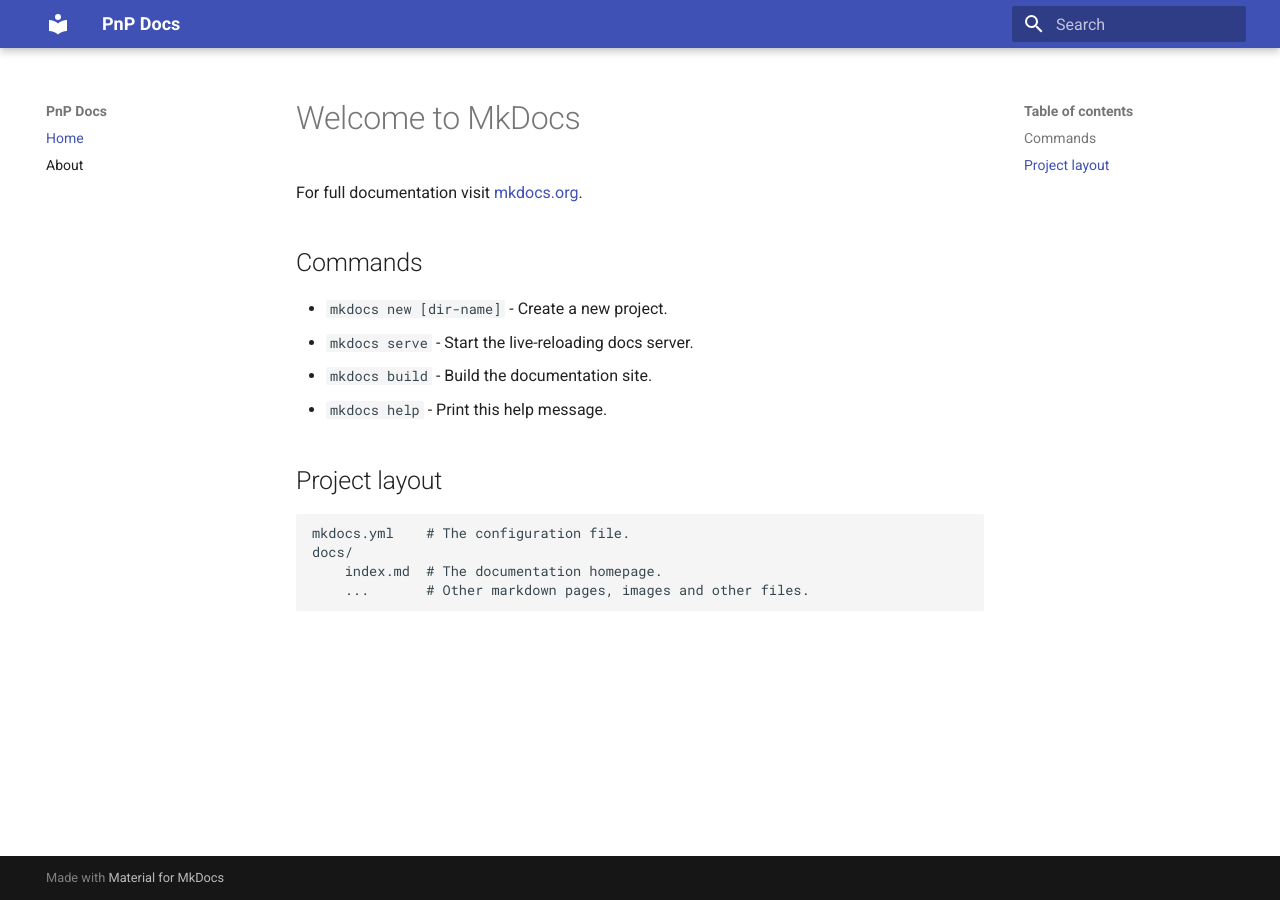
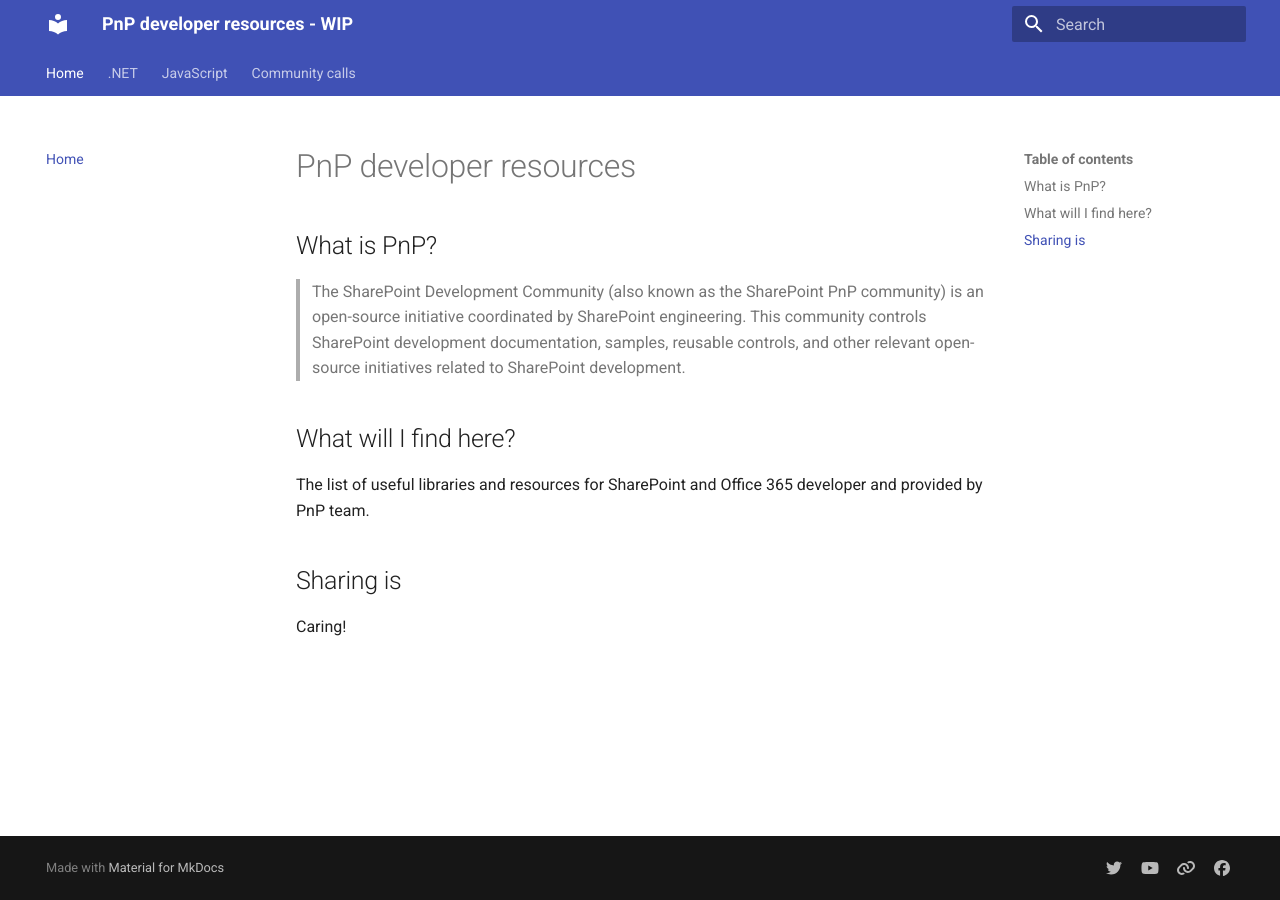
Before and after one commit to s-KaiNet/pnp-dev-resources, an MkDocs documentation site: the page built from docs/index.md, in a window 1280 px wide. Built offline with MkDocs 1.6.1 and Material for MkDocs 9.7.7, drawn with Linux system fonts in a browser that asks for light colours.

Commit message:
Basic structure.

```diff
--- a/docs/index.md
+++ b/docs/index.md
@@ -1,17 +1,11 @@
-# Welcome to MkDocs
+# PnP developer resources
 
-For full documentation visit [mkdocs.org](https://mkdocs.org).
+## What is PnP?
 
-## Commands
+> The SharePoint Development Community (also known as the SharePoint PnP community) is an open-source initiative coordinated by SharePoint engineering. This community controls SharePoint development documentation, samples, reusable controls, and other relevant open-source initiatives related to SharePoint development.
 
-* `mkdocs new [dir-name]` - Create a new project.
-* `mkdocs serve` - Start the live-reloading docs server.
-* `mkdocs build` - Build the documentation site.
-* `mkdocs help` - Print this help message.
+## What will I find here?
+The list of useful libraries and resources for SharePoint and Office 365 developer and provided by PnP team.
 
-## Project layout
-
-    mkdocs.yml    # The configuration file.
-    docs/
-        index.md  # The documentation homepage.
-        ...       # Other markdown pages, images and other files.
+## Sharing is
+Caring!
--- a/mkdocs.yml
+++ b/mkdocs.yml
@@ -1,13 +1,35 @@
-site_name: PnP Docs
+site_name: PnP developer resources - WIP
 nav:
   - Home: index.md
-  - About: about.md
+  - .NET:
+      - PnP-Sites-Core: PnP-Sites-Core.md
+  - JavaScript:
+      - PnPjs: PnPjs.md
+  - Community calls:
+      - 'Community calls.md'
+theme:
+  name: 'material'
+  favicon: 'img/favicon.ico'
+  palette:
+    primary: 'indigo'
+  feature:
+    tabs: true
 markdown_extensions:
   - admonition
   - codehilite:
       guess_lang: false
   - toc:
       permalink: true
-theme:
-  name: 'material'
-  favicon: 'img/favicon.ico'
+plugins:
+  - search
+  - markdownextradata
+extra:
+  social:
+    - type: 'twitter'
+      link: 'https://twitter.com/officedevpnp'
+    - type: 'youtube'
+      link: 'http://aka.ms/sppnp-videos'
+    - type: 'link'
+      link: 'https://aka.ms/sppnp'
+    - type: 'facebook'
+      link: 'https://www.facebook.com/OfficeDevPnP/'
```
Also changed, not shown: docs/Community calls.md (added, +1 -0 lines), docs/PnP-Sites-Core.md (added, +1 -0 lines), docs/PnPjs.md (added, +1 -0 lines), docs/about.md (deleted, +0 -2 lines), docs/css/extra.css (added), docs/img/logo.png (added), 1 other file.
